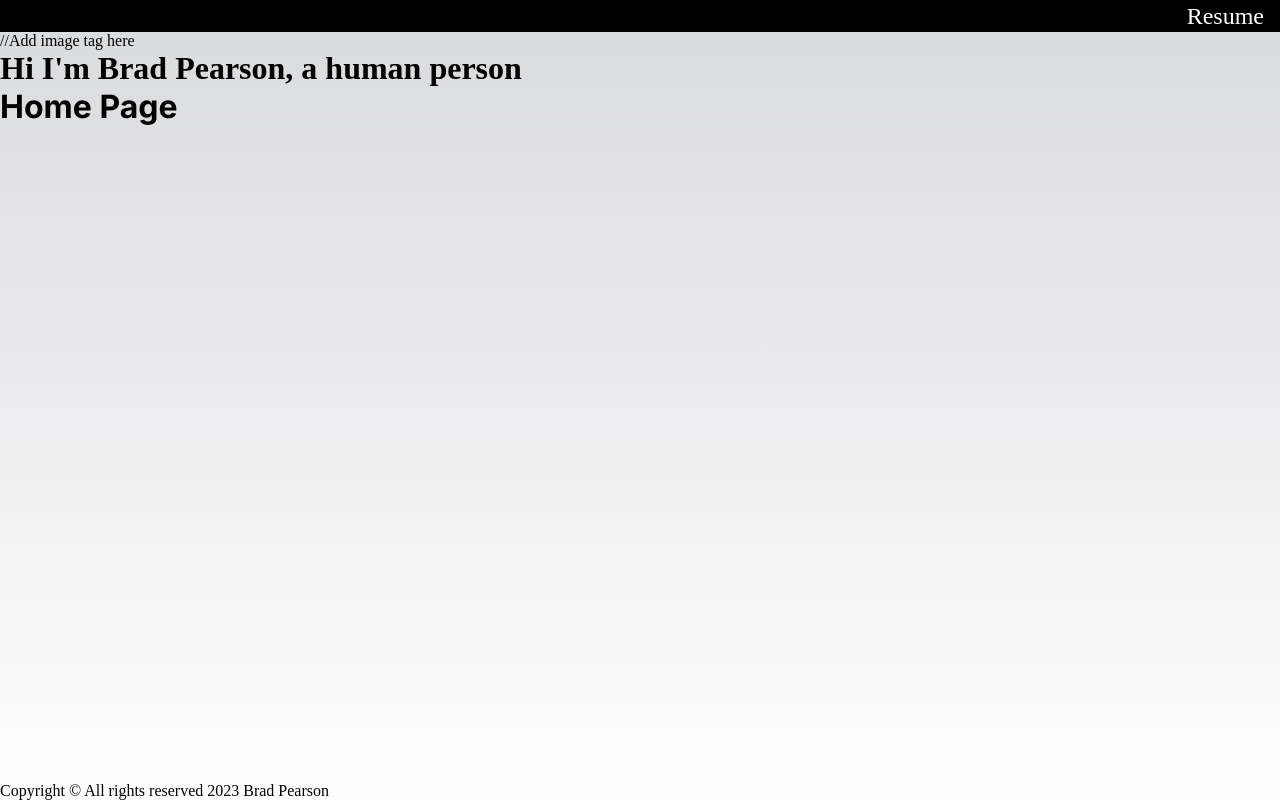
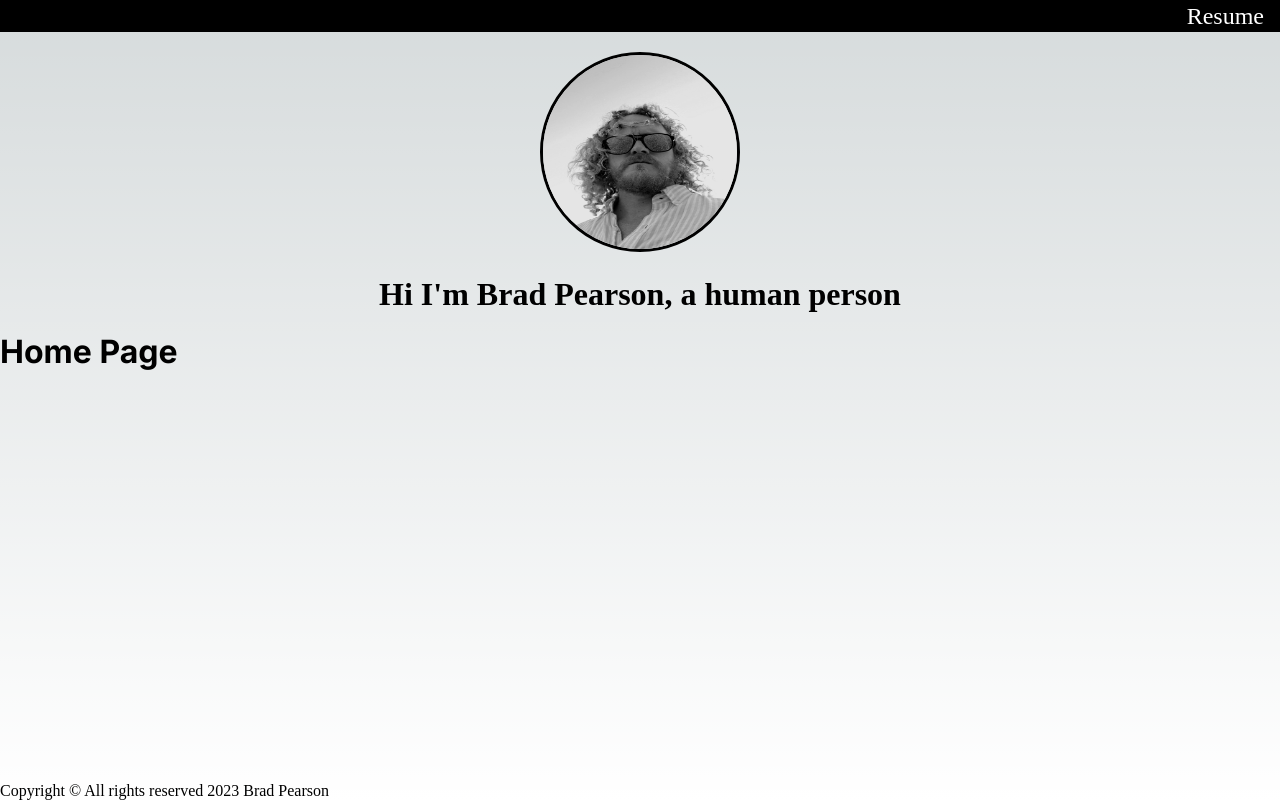
Before and after one commit to bradleypearson1984/bradportfolio, a Next.js app: page / in a window 1280 px wide. Built offline with nearby package versions, Linux system fonts and the light colour scheme.

Commit message:
adds photo and some styling

```diff
--- a/components/Header.js
+++ b/components/Header.js
@@ -1,11 +1,14 @@
 import Image from 'next/image';
-
+import styles from '@/styles/Header.module.css';
 
 function Header() {
     return (
-        <header>
-            //Add image tag here
-            <h1>Hi I'm Brad Pearson, a human person </h1>
+        <header className={`${styles.header} flex-ctr-centered`} >
+            <div className='flex-ctr-centered'>
+
+                <Image src="/breezybrad.jpg" height={200} width={200}/>
+                <h1>Hi I'm Brad Pearson, a human person </h1>
+            </div>
         </header>
     )
 }
--- /dev/null
+++ b/styles/Header.module.css
@@ -0,0 +1,14 @@
+.header {
+    height: 18.75rem;
+}
+
+.header > div {
+   flex-direction: column;
+}
+
+.header img {
+    border-radius: 50%;
+    margin-bottom: 1.5rem;
+    border: 3px solid black;
+    filter: grayscale(100);
+}
--- a/styles/globals.css
+++ b/styles/globals.css
@@ -107,6 +107,12 @@
   flex-grow: 1;
 }
 
+.flex-ctr-centered {
+  display: flex;
+  justify-content: center;
+  align-items: center;
+}
+
 @media (prefers-color-scheme: dark) {
   html {
     color-scheme: dark;
```
Also changed, not shown: public/breezybrad.jpg (added).
